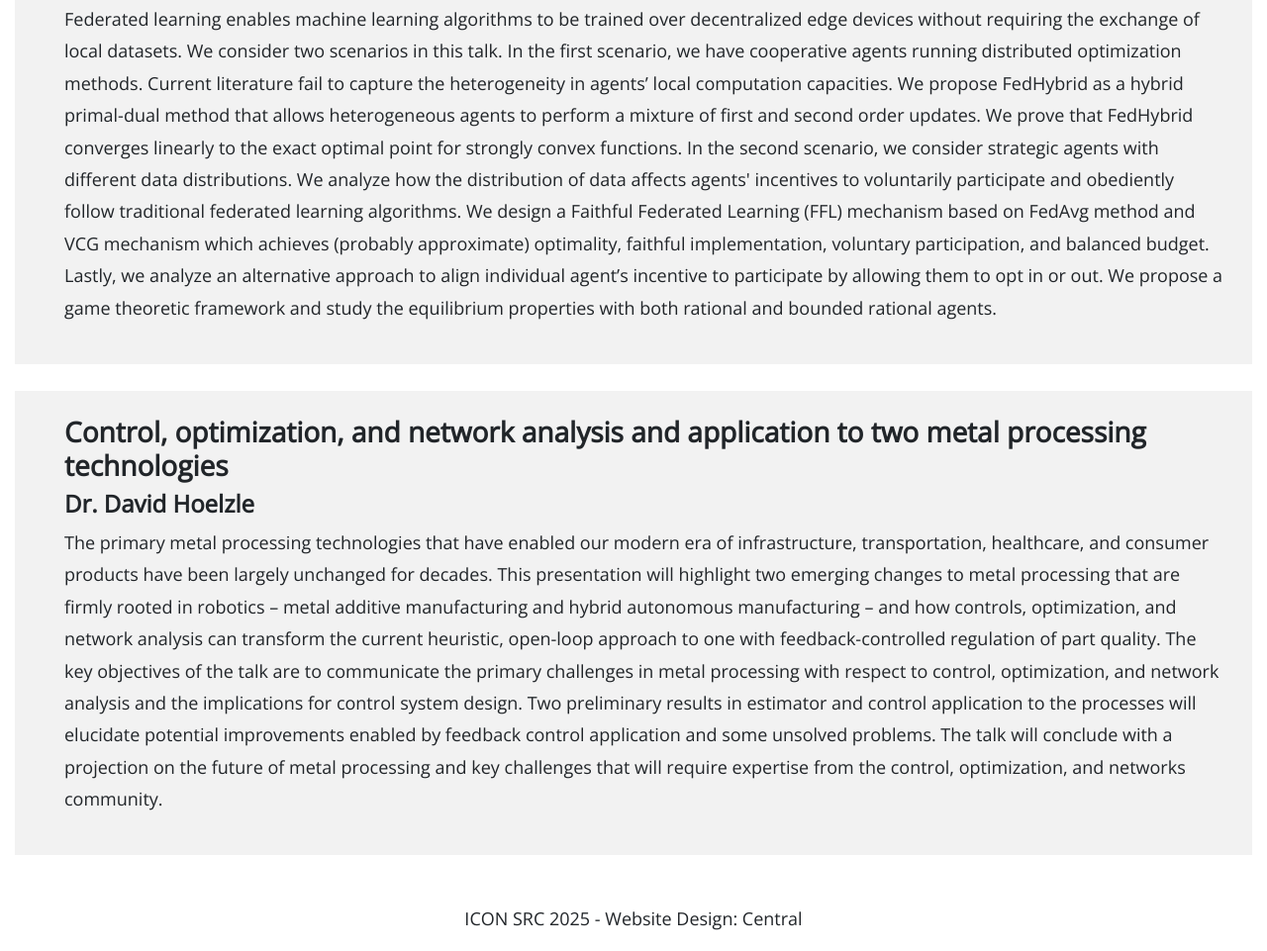
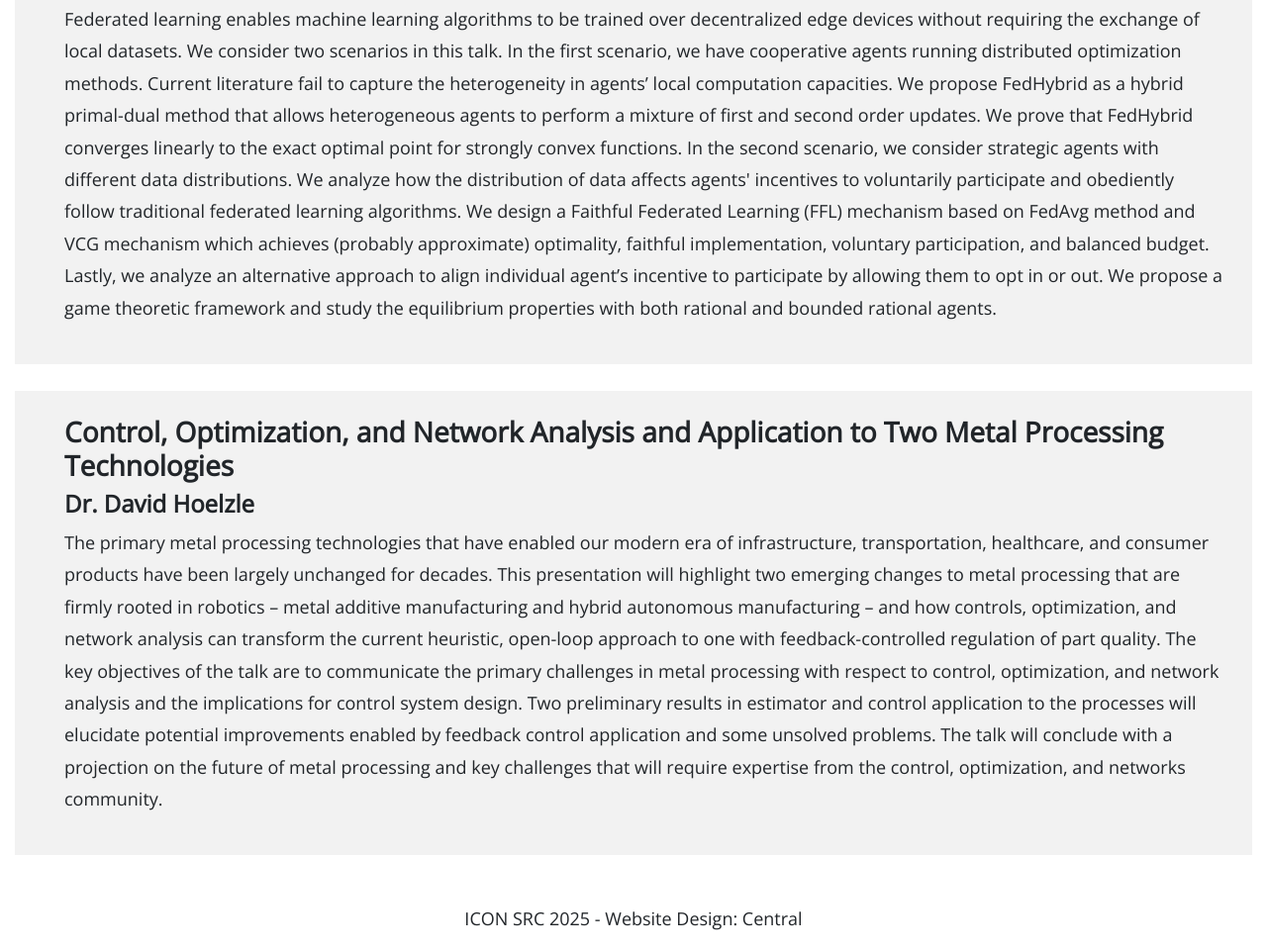
Before and after one commit to PURDUE-ICON-SRC/PURDUE-ICON-SRC.github.io, a plain HTML site: page KeynoteSpeakers.html in a window 1280 px wide. Shown: the part 1766-2727 px from the top of the page at 99% size. Drawn offline with nearby package versions, Linux system fonts and the light colour scheme.

Commit message:
Update KeynoteSpeakers.html

```diff
--- a/KeynoteSpeakers.html
+++ b/KeynoteSpeakers.html
@@ -145,7 +145,7 @@
                 </div>
                 <br>
                 <div class="tm-box-6">
-                    <h3><b>Control, optimization, and network analysis and application to two metal processing technologies</b></h3>
+                    <h3><b>Control, Optimization, and Network Analysis and Application to Two Metal Processing Technologies</b></h3>
                     <h4><b>Dr. David Hoelzle</b></h4>
                     <p>
                         The primary metal processing technologies that have enabled our modern era of infrastructure, transportation, healthcare, and consumer products have been largely unchanged for decades.  This presentation will highlight two emerging changes to metal processing that are firmly rooted in robotics – metal additive manufacturing and hybrid autonomous manufacturing – and how controls, optimization, and network analysis can transform the current heuristic, open-loop approach to one with feedback-controlled regulation of part quality.  The key objectives of the talk are to communicate the primary challenges in metal processing with respect to control, optimization, and network analysis and the implications for control system design.  Two preliminary results in estimator and control application to the processes will elucidate potential improvements enabled by feedback control application and some unsolved problems. The talk will conclude with a projection on the future of metal processing and key challenges that will require expertise from the control, optimization, and networks community.
```
